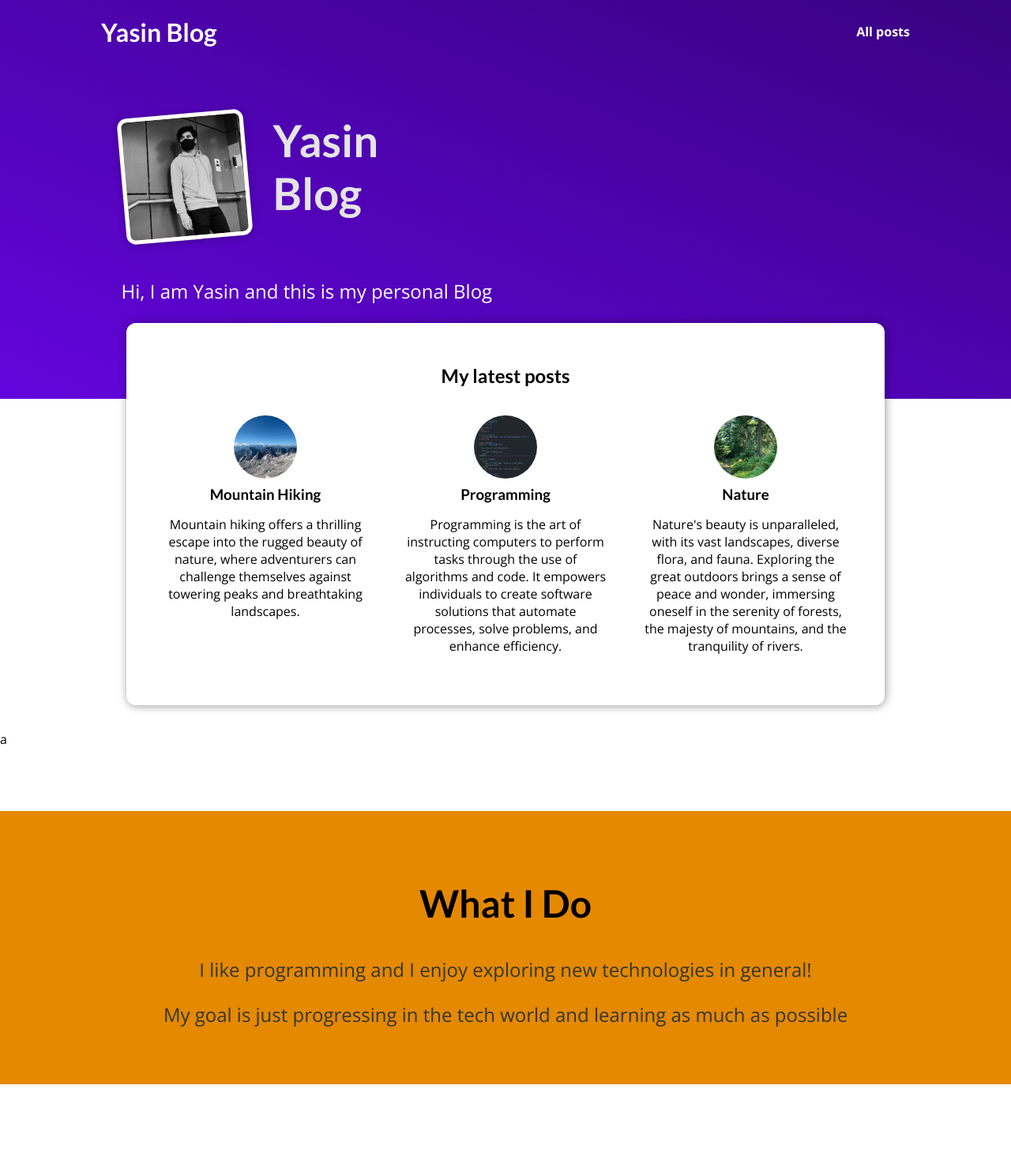
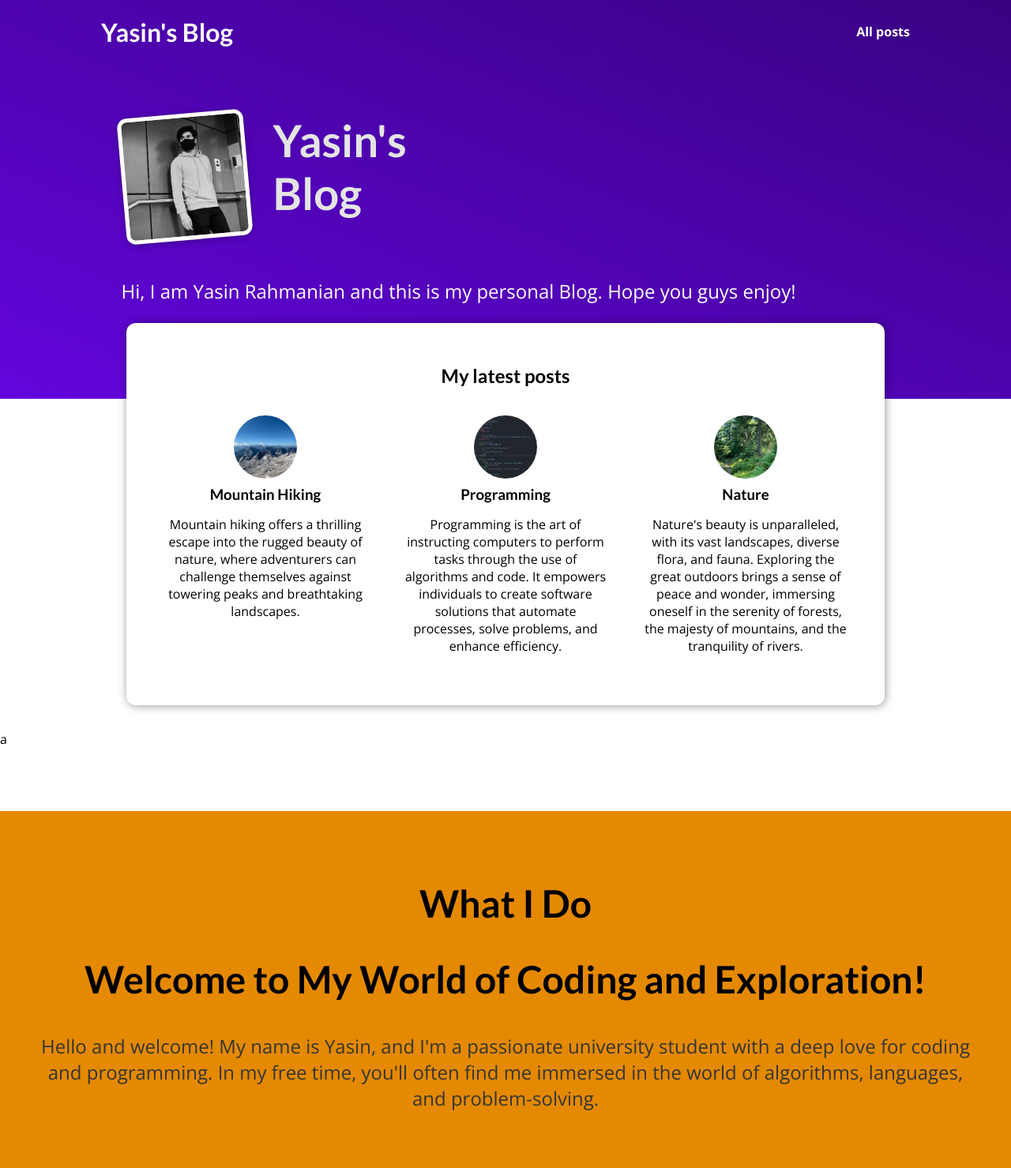
Before and after one commit to Theycallmejoly/my_blog, a Django app: page / in a window 1280 px wide. Shown: the whole page at 79% size. Before the commit the page ends 1373 px from the top, so only its background shows below. Run offline with Django 5.2, Linux system fonts and the light colour scheme.

Commit message:
finishing templates and statics

```diff
--- a/blog/templates/blog/index.html
+++ b/blog/templates/blog/index.html
@@ -16,9 +16,9 @@ My Blog
 <section id="welcome">
     <header>
         <img src="{% static "blog/images/unknown-man.jpg" %}" alt="Yasin - The author of this Blog"/>
-        <h2>Yasin Blog</h2>
+        <h2>Yasin's Blog</h2>
     </header>
-    <p>Hi, I am Yasin and this is my personal Blog</p>
+    <p>Hi, I am Yasin Rahmanian and this is my personal Blog. Hope you guys enjoy!</p>
 </section>
 
 <section id="latest-posts">
@@ -33,8 +33,8 @@ My Blog
 a
 <section id="about">
     <h2>What I Do</h2>
-    <p>I like programming and I enjoy exploring new technologies in general!</p>
-    <p>My goal is just progressing in the tech world and learning as much as possible</p>
+    <h2>Welcome to My World of Coding and Exploration!</h2>
+    <p>Hello and welcome! My name is Yasin, and I'm a passionate university student with a deep love for coding and programming. In my free time, you'll often find me immersed in the world of algorithms, languages, and problem-solving.</p>
 </section>
 
 {% endblock  %}
--- a/templates/base.html
+++ b/templates/base.html
@@ -12,7 +12,7 @@
 <body>
     <header id = "main-navigation">
 
-        <h1> <a href="{% url "starting-page" %}">Yasin Blog</a> </h1>
+        <h1> <a href="{% url "starting-page" %}">Yasin's Blog</a> </h1>
         <nav>
             <a href="{% url "post-page" %}">All posts</a>
         </nav>
```
Also changed, not shown: blog/static/blog/all-posts.css (line endings or trailing spaces).
